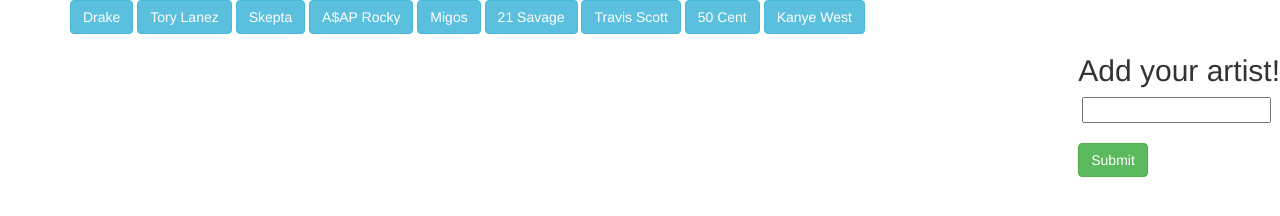
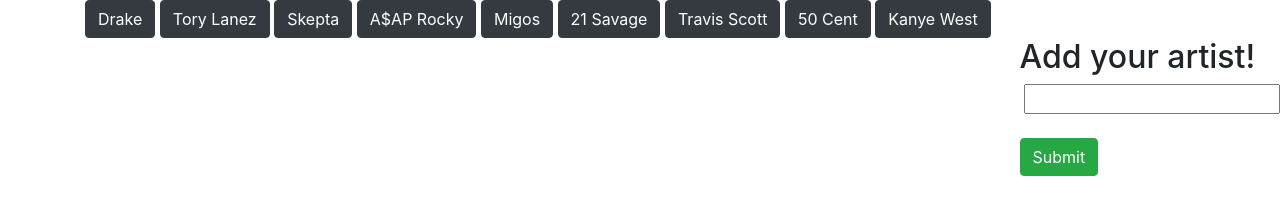
Before and after one commit to AnushanR/AnushanR.github.io, a plain HTML site: page giftastic/index.html in a window 1280 px wide. Drawn offline with nearby package versions, Linux system fonts and the light colour scheme.

Commit message:
Add files via upload

```diff
--- a/giftastic/index.html
+++ b/giftastic/index.html
@@ -4,7 +4,8 @@
 <head>
     <title>GifTastic</title>
 
-    <link rel="stylesheet" href="https://maxcdn.bootstrapcdn.com/bootstrap/3.3.7/css/bootstrap.min.css" integrity="sha384-BVYiiSIFeK1dGmJRAkycuHAHRg32OmUcww7on3RYdg4Va+PmSTsz/K68vbdEjh4u" crossorigin="anonymous">
+    <link rel="stylesheet" href="https://stackpath.bootstrapcdn.com/bootstrap/4.1.2/css/bootstrap.min.css" integrity="sha384-Smlep5jCw/wG7hdkwQ/Z5nLIefveQRIY9nfy6xoR1uRYBtpZgI6339F5dgvm/e9B" crossorigin="anonymous">
+
     <link rel="css stylesheet" href=css/main.css>
 
 
@@ -13,15 +14,15 @@
 
 <body>
     <div class = "container" id = "favouriteArtists">
-            <button type="button" data-name="Drake" class="btn btn-info">Drake</button>
-            <button type="button" data-name="Tory Lanez" class="btn btn-info">Tory Lanez</button>
-            <button type="button" data-name="Skepta" class="btn btn-info">Skepta</button>
-            <button type="button" data-name="ASAP Rocky" class="btn btn-info">A$AP Rocky</button>
-            <button type="button" data-name="Migos" class="btn btn-info">Migos</button>
-            <button type="button" data-name="21 Savage" class="btn btn-info">21 Savage</button>
-            <button type="button" data-name="Travis Scott" class="btn btn-info">Travis Scott</button>
-            <button type="button" data-name="50 Cent" class="btn btn-info">50 Cent</button>
-            <button type="button" data-name="Kanye West" class="btn btn-info">Kanye West</button>
+            <button type="button" data-name="Drake" class="btn btn-dark">Drake</button>
+            <button type="button" data-name="Tory Lanez" class="btn btn-dark">Tory Lanez</button>
+            <button type="button" data-name="Skepta" class="btn btn-dark">Skepta</button>
+            <button type="button" data-name="ASAP Rocky" class="btn btn-dark">A$AP Rocky</button>
+            <button type="button" data-name="Migos" class="btn btn-dark">Migos</button>
+            <button type="button" data-name="21 Savage" class="btn btn-dark">21 Savage</button>
+            <button type="button" data-name="Travis Scott" class="btn btn-dark">Travis Scott</button>
+            <button type="button" data-name="50 Cent" class="btn btn-dark">50 Cent</button>
+            <button type="button" data-name="Kanye West" class="btn btn-dark">Kanye West</button>
     </div>
 
     <div id="gifs">
--- a/giftastic/js/main.js
+++ b/giftastic/js/main.js
@@ -54,7 +54,7 @@
 
         $("#searchButton").on('click', function(){
             var artistButton = $("#gif-input").val();
-            var newSearch = $("<button/>").addClass( "btn btn-info animal").attr('data-name',artistButton).html(artistButton);
+            var newSearch = $("<button/>").addClass( "btn btn-dark artist").attr('data-name',artistButton).html(artistButton);
             $("#favouriteArtists").append(newSearch);
                 console.log("Work");
 
```
